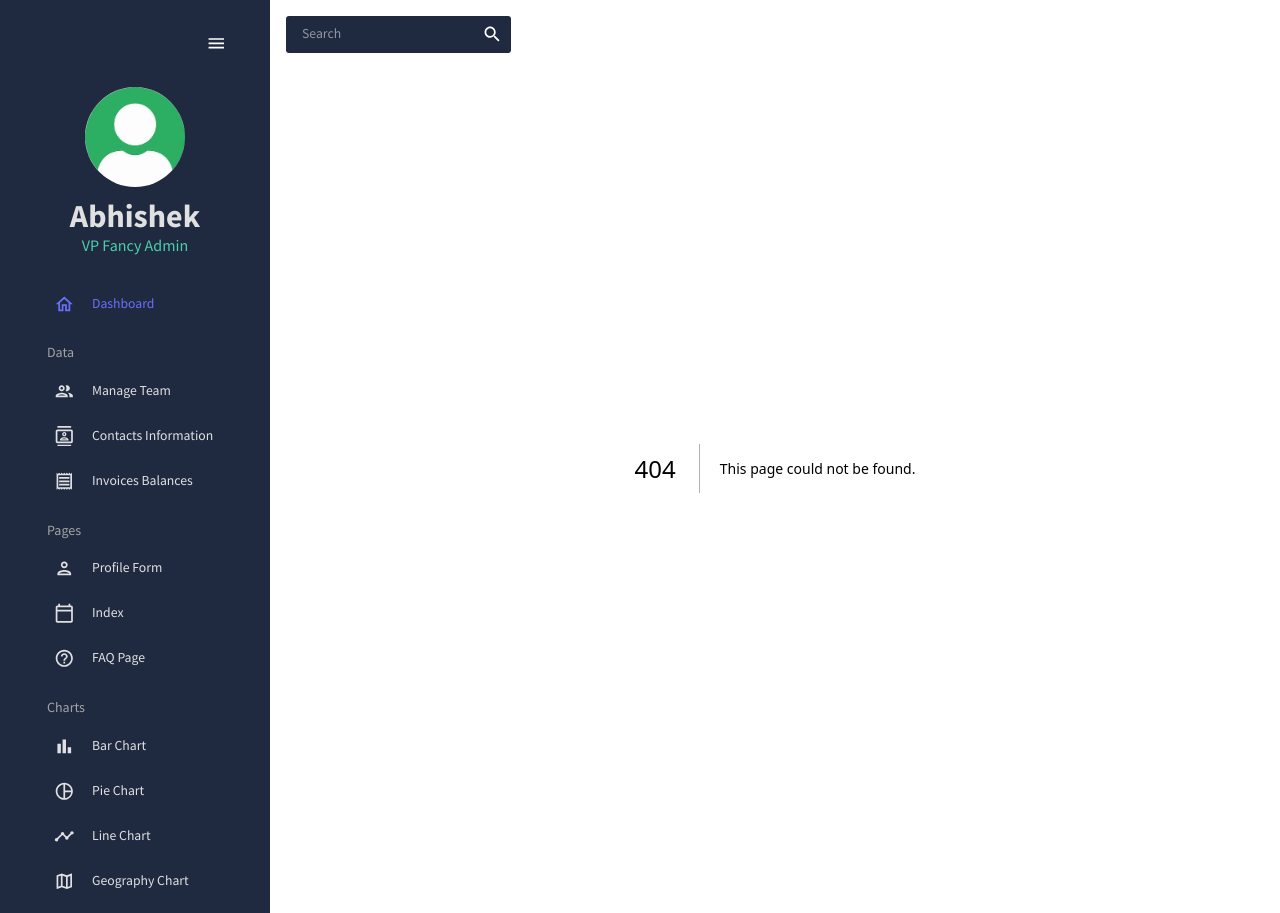
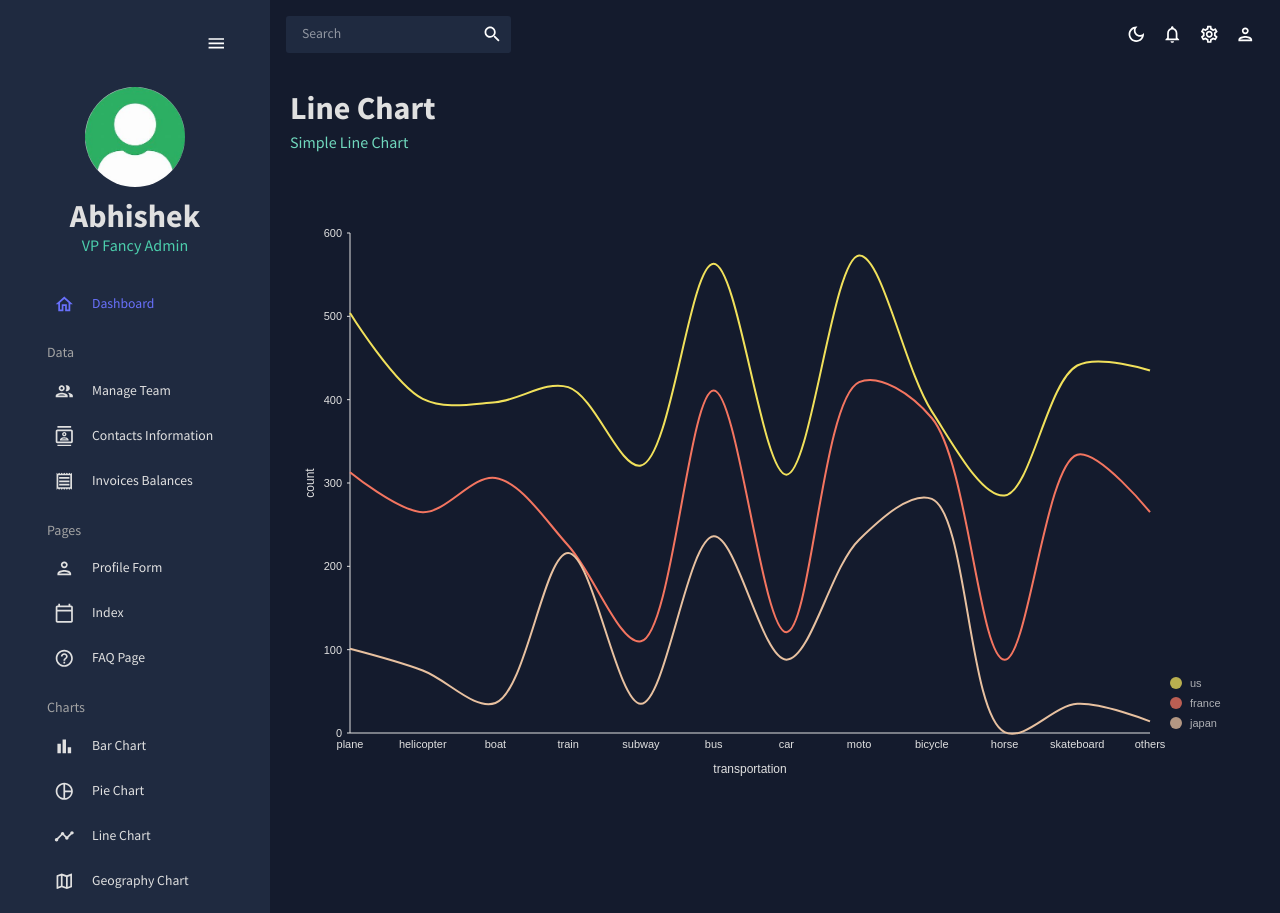
Before and after one commit to SAINIAbhishek/nextjs_dashboard-app, a Next.js app: page /line in a window 1280 px wide. Before the commit this address had no page. Built offline with nearby package versions, Linux system fonts and the light colour scheme.

Commit message:
feat: line page

```diff
--- /dev/null
+++ b/src/app/line/page.tsx
@@ -0,0 +1,17 @@
+'use client';
+
+import { Box } from '@mui/material';
+import Header from '@/components/header';
+import LineChart from '@/components/line-chart';
+import { MOCK_LINE_DATA } from '@/data/line';
+
+export default function Line() {
+  return (
+    <Box m="20px">
+      <Header title="Line Chart" subtitle="Simple Line Chart" />
+      <Box height="75vh">
+        <LineChart data={MOCK_LINE_DATA} />
+      </Box>
+    </Box>
+  );
+}
--- /dev/null
+++ b/src/components/line-chart/index.tsx
@@ -0,0 +1,117 @@
+import { ResponsiveLine, Serie } from '@nivo/line';
+import { useTheme } from '@mui/material';
+import { tokens } from '@/styles/theme';
+
+type Props = {
+  isDashboard?: boolean;
+  data: Serie[];
+};
+
+export default function LineChart({ data, isDashboard = false }: Props) {
+  const theme = useTheme();
+  const colors = tokens(theme.palette.mode);
+
+  return (
+    <ResponsiveLine
+      data={data}
+      theme={{
+        axis: {
+          domain: {
+            line: {
+              stroke: colors.grey[100],
+            },
+          },
+          legend: {
+            text: {
+              fill: colors.grey[100],
+            },
+          },
+          ticks: {
+            line: {
+              stroke: colors.grey[100],
+              strokeWidth: 1,
+            },
+            text: {
+              fill: colors.grey[100],
+            },
+          },
+        },
+        legends: {
+          text: {
+            fill: colors.grey[100],
+          },
+        },
+        tooltip: {
+          container: {
+            color: colors.primary[500],
+          },
+        },
+      }}
+      colors={isDashboard ? { datum: 'color' } : { scheme: 'nivo' }} // added
+      margin={{ top: 50, right: 110, bottom: 50, left: 60 }}
+      xScale={{ type: 'point' }}
+      yScale={{
+        type: 'linear',
+        min: 'auto',
+        max: 'auto',
+        stacked: true,
+        reverse: false,
+      }}
+      yFormat=" >-.2f"
+      curve="catmullRom"
+      axisTop={null}
+      axisRight={null}
+      axisBottom={{
+        tickSize: 0,
+        tickPadding: 5,
+        tickRotation: 0,
+        legend: isDashboard ? undefined : 'transportation',
+        legendOffset: 36,
+        legendPosition: 'middle',
+      }}
+      axisLeft={{
+        tickValues: 5, // added
+        tickSize: 3,
+        tickPadding: 5,
+        tickRotation: 0,
+        legend: isDashboard ? undefined : 'count', // added
+        legendOffset: -40,
+        legendPosition: 'middle',
+      }}
+      enableGridX={false}
+      enableGridY={false}
+      pointSize={8}
+      pointColor={{ theme: 'background' }}
+      pointBorderWidth={2}
+      pointBorderColor={{ from: 'serieColor' }}
+      pointLabelYOffset={-12}
+      useMesh={true}
+      legends={[
+        {
+          anchor: 'bottom-right',
+          direction: 'column',
+          justify: false,
+          translateX: 100,
+          translateY: 0,
+          itemsSpacing: 0,
+          itemDirection: 'left-to-right',
+          itemWidth: 80,
+          itemHeight: 20,
+          itemOpacity: 0.75,
+          symbolSize: 12,
+          symbolShape: 'circle',
+          symbolBorderColor: 'rgba(0, 0, 0, .5)',
+          effects: [
+            {
+              on: 'hover',
+              style: {
+                itemBackground: 'rgba(0, 0, 0, .03)',
+                itemOpacity: 1,
+              },
+            },
+          ],
+        },
+      ]}
+    />
+  );
+}
```
